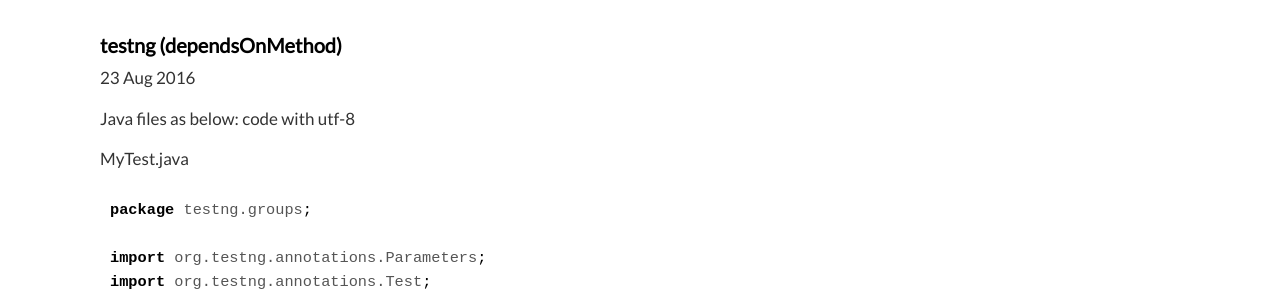
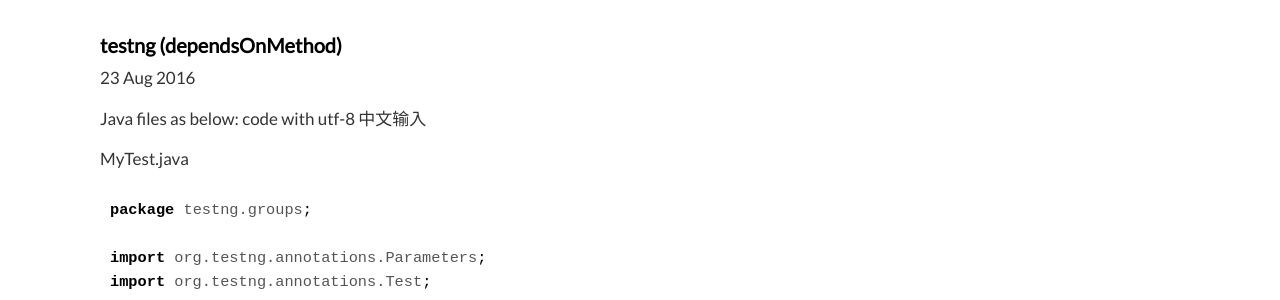
Before and after one commit to kuiwa/blog, a Jekyll site: the page built from _posts/2016-08-23-testng-dependsOnMethod.markdown, in a window 1280 px wide and 900 px high. Shown: the part 175-475 px from the top of the window. Built offline with Jekyll 4.4.1, drawn with Linux system fonts in a browser that asks for light colours; comment, search, counter and statistics services are not loaded.

Commit message:
add testng annotations edit

```diff
--- a/_posts/2016-08-23-testng-dependsOnMethod.markdown
+++ b/_posts/2016-08-23-testng-dependsOnMethod.markdown
@@ -43,7 +43,7 @@
 </style>
 </head>
 
-Java files as below: code with utf-8
+Java files as below: code with utf-8 中文输入
 
 MyTest.java
 
```
